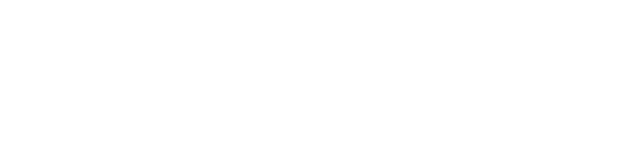
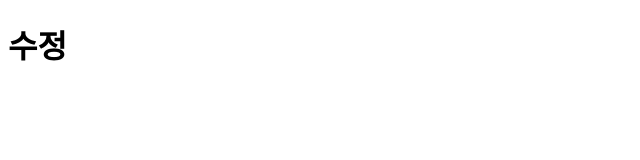
Before and after one commit to prettyall/fastcam, a plain HTML site: page index.html in a window 1280 px wide. Shown: the whole page, without its empty margins (0-640 px from the left). Drawn offline with Linux system fonts and the light colour scheme.

Commit message:
지금부터 트랙

```diff
--- a/index.html
+++ b/index.html
@@ -5,6 +5,6 @@
 	<title>Document</title>
 </head>
 <body>
-
+	<h1>수정</h1>
 </body>
 </html>
```
